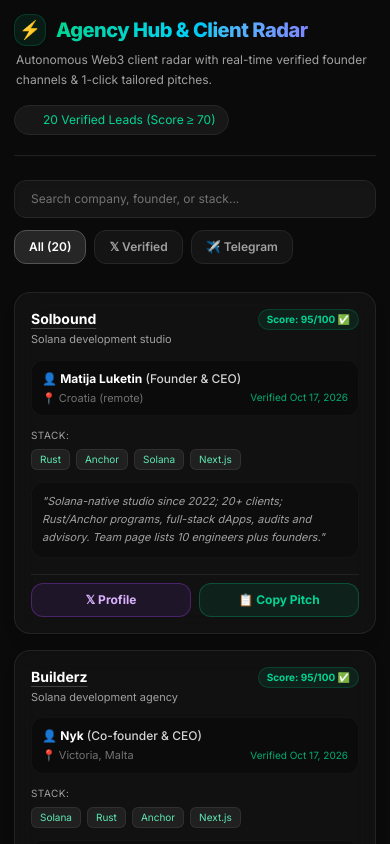
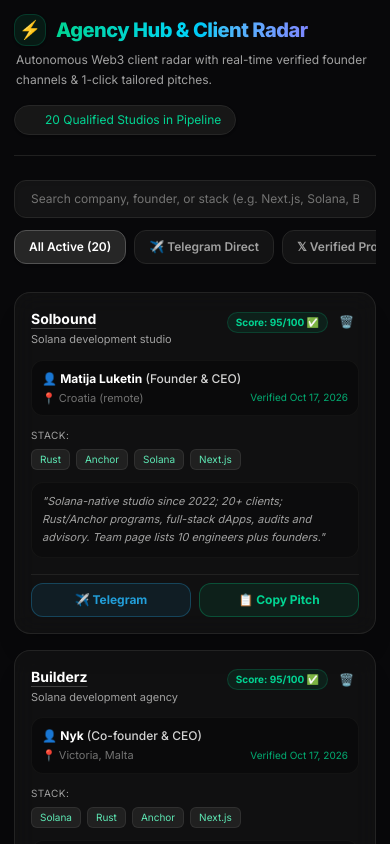
Before and after one commit to selimreza12/agency-hub, a Next.js app: page / in a window 390 px wide. Shown: the top 844 px of the page. Built offline with nearby package versions, Linux system fonts and the light colour scheme.

Commit message:
feat: add permanent lead deletion with instant UI removal and GitHub sync

```diff
--- a/app/page.tsx
+++ b/app/page.tsx
@@ -1,21 +1,68 @@
 'use client';
 
-import { useState } from 'react';
-import leadsData from '../data/leads.json';
+import { useState, useEffect } from 'react';
+import initialLeads from '../data/leads.json';
 
 export default function AgencyHub() {
+  const [leads, setLeads] = useState<any[]>([]);
   const [search, setSearch] = useState('');
   const [filterType, setFilterType] = useState('ALL');
   const [copiedId, setCopiedId] = useState<number | null>(null);
+  const [deletingId, setDeletingId] = useState<number | null>(null);
 
-  const filteredLeads = leadsData.filter((lead: any) => {
+  // Load leads and filter out locally deleted ones
+  useEffect(() => {
+    try {
+      const deletedIds = JSON.parse(localStorage.getItem('deleted_lead_ids') || '[]');
+      const active = initialLeads.filter((l: any) => !deletedIds.includes(l.id));
+      setLeads(active);
+    } catch {
+      setLeads(initialLeads);
+    }
+  }, []);
+
+  // Instant deletion handler
+  async function handleDelete(leadId: number) {
+    if (!confirm('Are you sure you want to remove this lead from your pipeline?')) return;
+
+    setDeletingId(leadId);
+
+    // 1. Instant optimistic UI removal
+    setLeads((prev) => prev.filter((l) => l.id !== leadId));
+
+    // 2. Persist in localStorage so it never comes back on reload
+    try {
+      const deletedIds = JSON.parse(localStorage.getItem('deleted_lead_ids') || '[]');
+      if (!deletedIds.includes(leadId)) {
+        deletedIds.push(leadId);
+        localStorage.setItem('deleted_lead_ids', JSON.stringify(deletedIds));
+      }
+    } catch (e) {
+      console.error(e);
+    }
+
+    // 3. Permanent backend deletion via GitHub API
+    try {
+      await fetch('/api/leads/delete', {
+        method: 'POST',
+        headers: { 'Content-Type': 'application/json' },
+        body: JSON.stringify({ id: leadId }),
+      });
+    } catch (e) {
+      console.error('Server sync failed:', e);
+    } finally {
+      setDeletingId(null);
+    }
+  }
+
+  const filteredLeads = leads.filter((lead: any) => {
     const matchesSearch =
       lead.company.toLowerCase().includes(search.toLowerCase()) ||
       lead.founder.toLowerCase().includes(search.toLowerCase()) ||
       lead.stack.toLowerCase().includes(search.toLowerCase());
 
-    if (filterType === 'TELEGRAM') return matchesSearch && lead.contact_type === 'Telegram';
-    if (filterType === 'X') return matchesSearch && lead.contact_type === 'X';
+    if (filterType === 'TELEGRAM') return matchesSearch && lead.contact_type?.toLowerCase() === 'telegram';
+    if (filterType === 'X') return matchesSearch && lead.contact_type?.toLowerCase() === 'x';
     return matchesSearch;
   });
 
@@ -31,10 +78,10 @@
   }
 
   return (
-    <main className="min-h-screen bg-neutral-950 text-neutral-100 p-3.5 sm:p-6 lg:p-8 font-sans">
+    <main className="min-h-screen bg-[#08080a] text-neutral-100 p-3.5 sm:p-6 lg:p-8 font-sans selection:bg-emerald-500/30">
       <div className="max-w-7xl mx-auto space-y-6 sm:space-y-8">
 
-        {/* Header Section - Fully Mobile Responsive */}
+        {/* Header Section */}
         <header className="flex flex-col md:flex-row justify-between items-start md:items-center gap-4 border-b border-neutral-800/80 pb-5 sm:pb-6">
           <div className="space-y-1">
             <div className="flex items-center gap-2.5">
@@ -50,9 +97,9 @@
             </p>
           </div>
 
-          <div className="flex items-center gap-2 bg-neutral-900 border border-neutral-800 px-3 py-1.5 rounded-full text-xs font-mono text-emerald-400 self-start md:self-auto">
+          <div className="flex items-center gap-2 bg-neutral-900 border border-neutral-800 px-3.5 py-1.5 rounded-full text-xs font-mono text-emerald-400 self-start md:self-auto shadow-sm">
             <span className="h-2 w-2 rounded-full bg-emerald-400 animate-ping" />
-            <span>{filteredLeads.length} Verified Leads (Score ≥ 70)</span>
+            <span>{filteredLeads.length} Qualified Studios in Pipeline</span>
           </div>
         </header>
 
@@ -61,24 +108,33 @@
           <div className="relative flex-1">
             <input
               type="text"
-              placeholder="Search company, founder, or stack..."
+              placeholder="Search company, founder, or stack (e.g. Next.js, Solana, Bots)..."
               value={search}
               onChange={(e) => setSearch(e.target.value)}
               className="w-full bg-neutral-900/90 border border-neutral-800 rounded-xl px-4 py-2.5 sm:py-3 text-xs sm:text-sm text-white placeholder-neutral-500 focus:outline-none focus:border-emerald-500 transition shadow-inner"
             />
           </div>
 
-          {/* Filter Pills - Horizontal scrolling on mobile */}
           <div className="flex gap-2 overflow-x-auto pb-1 sm:pb-0 scrollbar-none">
             <button
               onClick={() => setFilterType('ALL')}
               className={`px-3.5 py-2 rounded-xl text-xs font-semibold whitespace-nowrap transition border ${
                 filterType === 'ALL'
-                  ? 'bg-neutral-800 border-neutral-600 text-white'
+                  ? 'bg-neutral-800 border-neutral-600 text-white shadow-sm'
                   : 'bg-neutral-900/80 border-neutral-800 text-neutral-400 hover:text-white'
               }`}
             >
-              All ({leadsData.length})
+              All Active ({leads.length})
+            </button>
+            <button
+              onClick={() => setFilterType('TELEGRAM')}
+              className={`px-3.5 py-2 rounded-xl text-xs font-semibold whitespace-nowrap transition border ${
+                filterType === 'TELEGRAM'
+                  ? 'bg-cyan-500/10 border-cyan-500/40 text-cyan-400'
+                  : 'bg-neutral-900/80 border-neutral-800 text-neutral-400 hover:text-white'
+              }`}
+            >
+              ✈️ Telegram Direct
             </button>
             <button
               onClick={() => setFilterType('X')}
@@ -88,17 +144,7 @@
                   : 'bg-neutral-900/80 border-neutral-800 text-neutral-400 hover:text-white'
               }`}
             >
-              𝕏 Verified
-            </button>
-            <button
-              onClick={() => setFilterType('TELEGRAM')}
-              className={`px-3.5 py-2 rounded-xl text-xs font-semibold whitespace-nowrap transition border ${
-                filterType === 'TELEGRAM'
-                  ? 'bg-cyan-500/10 border-cyan-500/40 text-cyan-400'
-                  : 'bg-neutral-900/80 border-neutral-800 text-neutral-400 hover:text-white'
-              }`}
-            >
-              ✈️ Telegram
+              𝕏 Verified Profile
             </button>
           </div>
         </div>
@@ -108,12 +154,12 @@
           {filteredLeads.map((lead: any) => (
             <div
               key={lead.id}
-              className="bg-neutral-900/60 border border-neutral-800/90 rounded-2xl p-4 sm:p-5 hover:border-emerald-500/40 transition-all duration-200 flex flex-col justify-between space-y-4 shadow-lg backdrop-blur-md"
+              className="bg-neutral-900/60 border border-neutral-800/90 rounded-2xl p-4 sm:p-5 hover:border-neutral-700 transition-all duration-200 flex flex-col justify-between space-y-4 shadow-xl backdrop-blur-md relative group"
             >
               <div className="space-y-3">
-                {/* Company Name & Score Badge */}
+                {/* Company Name, Score Badge & Delete Button */}
                 <div className="flex justify-between items-start gap-2">
-                  <div className="min-w-0">
+                  <div className="min-w-0 flex-1">
                     <h3 className="text-sm sm:text-base font-bold text-white truncate">
                       <a href={lead.website} target="_blank" rel="noreferrer" className="hover:text-emerald-400 transition underline underline-offset-4 decoration-neutral-700">
                         {lead.company}
@@ -121,9 +167,22 @@
                     </h3>
                     <p className="text-[11px] sm:text-xs text-neutral-400 mt-0.5 truncate">{lead.category}</p>
                   </div>
-                  <span className="text-[10px] sm:text-[11px] bg-emerald-500/10 text-emerald-400 px-2 py-0.5 rounded-full border border-emerald-500/20 font-mono font-bold whitespace-nowrap shrink-0">
-                    Score: {lead.verification_score || 85}/100 ✅
-                  </span>
+
+                  <div className="flex items-center gap-1.5 shrink-0">
+                    <span className="text-[10px] sm:text-[11px] bg-emerald-500/10 text-emerald-400 px-2 py-0.5 rounded-full border border-emerald-500/20 font-mono font-bold whitespace-nowrap">
+                      Score: {lead.verification_score || 95}/100 ✅
+                    </span>
+
+                    {/* 🗑️ Delete Button */}
+                    <button
+                      onClick={() => handleDelete(lead.id)}
+                      disabled={deletingId === lead.id}
+                      title="Delete / Dismiss this lead"
+                      className="text-neutral-500 hover:text-rose-400 hover:bg-rose-500/10 p-1 rounded-lg transition border border-transparent hover:border-rose-500/20 text-xs font-mono"
+                    >
+                      {deletingId === lead.id ? '...' : '🗑️'}
+                    </button>
+                  </div>
                 </div>
 
                 {/* Founder Info Box */}
@@ -155,7 +214,7 @@
                 </p>
               </div>
 
-              {/* Action Buttons - Always full width and comfortable on mobile */}
+              {/* Action Buttons */}
               <div className="pt-2 border-t border-neutral-800/80">
                 <div className="grid grid-cols-2 gap-2">
                   <a
@@ -163,12 +222,12 @@
                     target="_blank"
                     rel="noreferrer"
                     className={`text-center py-2 sm:py-2.5 px-2 rounded-xl text-xs font-bold transition flex items-center justify-center gap-1 truncate ${
-                      lead.contact_type === 'Telegram'
+                      lead.contact_type?.toLowerCase() === 'telegram'
                         ? 'bg-[#229ED9]/10 hover:bg-[#229ED9]/20 text-[#229ED9] border border-[#229ED9]/30'
                         : 'bg-purple-500/10 hover:bg-purple-500/20 text-purple-300 border border-purple-500/30'
                     }`}
                   >
-                    <span>{lead.contact_type === 'Telegram' ? '✈️ Telegram' : '𝕏 Profile'}</span>
+                    <span>{lead.contact_type?.toLowerCase() === 'telegram' ? '✈️ Telegram' : '𝕏 Profile'}</span>
                   </a>
                   <button
                     onClick={() => handleCopy(lead)}
@@ -182,6 +241,13 @@
           ))}
         </div>
 
+        {filteredLeads.length === 0 && (
+          <div className="text-center py-16 border border-dashed border-neutral-800 rounded-3xl space-y-2">
+            <span className="text-3xl">📭</span>
+            <p className="text-neutral-400 text-sm">No leads match your current filter.</p>
+          </div>
+        )}
+
       </div>
     </main>
   );
```
Also changed, not shown: app/api/leads/delete/route.ts (added, +63 -0 lines).
